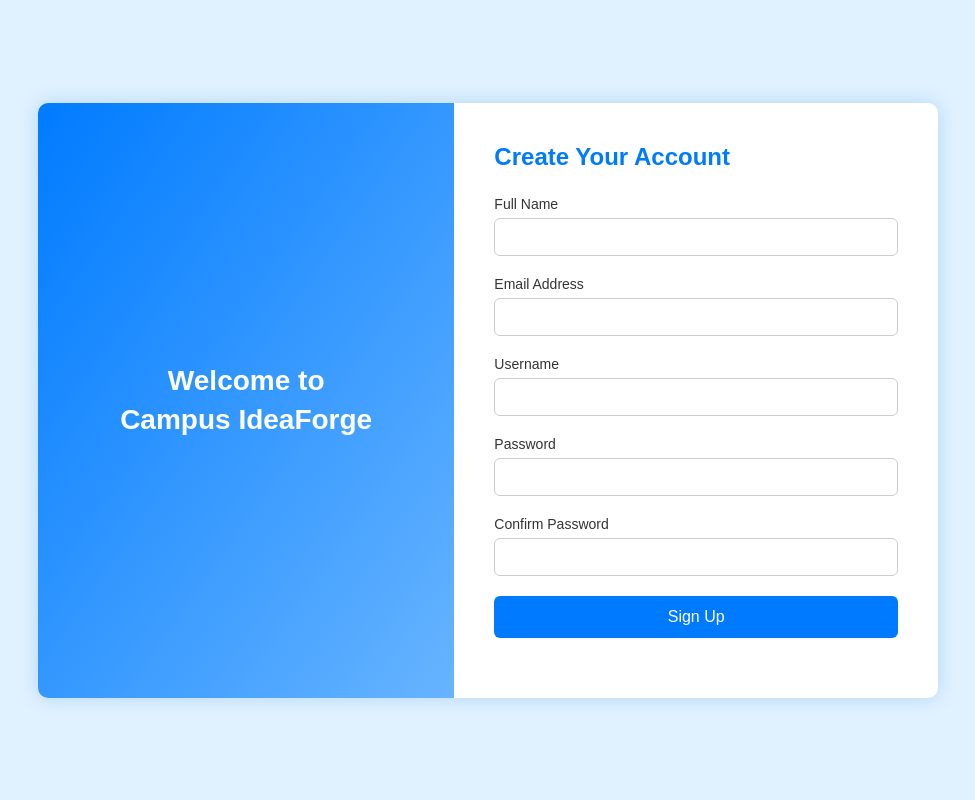
After one commit to Unknown-AJ/Campus-IdeaForge, a PHP site: page /pages/signup.php in a window 1280 px wide. The commit adds this page. Shown: the whole page, without its empty margins (152-1127 px from the left). Run offline with PHP 8.4, Linux system fonts and the light colour scheme; a stand-in replaces the project's code that opens the database connection.

Commit message:
Need to work with signup and login

```diff
--- /dev/null
+++ b/pages/signup.css
@@ -0,0 +1,110 @@
+* {
+  margin: 0;
+  padding: 0;
+  box-sizing: border-box;
+  font-family: Arial, sans-serif;
+}
+
+body {
+  background: #e0f2ff;
+  display: flex;
+  align-items: center;
+  justify-content: center;
+  min-height: 100vh;
+}
+
+.container {
+  display: flex;
+  flex-direction: row;
+  width: 900px;
+  background: white;
+  border-radius: 10px;
+  box-shadow: 0 0 20px rgba(0, 100, 200, 0.2);
+  overflow: hidden;
+  max-width: 95%;
+}
+
+.left-section {
+  background: linear-gradient(to bottom right, #007BFF, #67b4ff);
+  color: white;
+  flex: 1;
+  display: flex;
+  align-items: center;
+  justify-content: center;
+  padding: 40px;
+  text-align: center;
+}
+
+.left-section h2 {
+  font-size: 28px;
+  line-height: 1.4;
+}
+
+.right-section {
+  flex: 1.2;
+  padding: 40px;
+}
+
+.right-section h3 {
+  margin-bottom: 25px;
+  color: #007BFF;
+  font-size: 24px;
+}
+
+.form-group {
+  margin-bottom: 20px;
+}
+
+.form-group label {
+  display: block;
+  font-size: 14px;
+  margin-bottom: 6px;
+  color: #333;
+}
+
+.form-group input {
+  width: 100%;
+  padding: 10px 12px;
+  border-radius: 6px;
+  border: 1px solid #ccc;
+  font-size: 14px;
+}
+
+.form-group input:focus {
+  outline: none;
+  border-color: #007BFF;
+  box-shadow: 0 0 5px rgba(0, 123, 255, 0.3);
+}
+
+.form-group button {
+  background-color: #007BFF;
+  color: white;
+  padding: 12px;
+  width: 100%;
+  border: none;
+  border-radius: 6px;
+  font-size: 16px;
+  cursor: pointer;
+  transition: 0.3s ease;
+}
+
+.form-group button:hover {
+  background-color: #005dc1;
+}
+
+/* Responsive */
+@media (max-width: 768px) {
+  .container {
+    flex-direction: column;
+    margin: 20px;
+  }
+
+  .left-section, .right-section {
+    padding: 30px 20px;
+  }
+
+  .left-section {
+    justify-content: center;
+    align-items: center;
+  }
+}
--- /dev/null
+++ b/pages/signup.php
@@ -0,0 +1,68 @@
+<!DOCTYPE html>
+<html lang="en">
+<head>
+  <meta charset="UTF-8" />
+  <meta name="viewport" content="width=device-width, initial-scale=1.0"/>
+  <title>Sign Up - Campus IdeaForge</title>
+  <link rel="stylesheet" href="signup.css" />
+</head>
+<body>
+
+  <div class="container">
+    <div class="left-section">
+      <h2>Welcome to <br> Campus IdeaForge</h2>
+    </div>
+
+    <div class="right-section">
+      <h3>Create Your Account</h3>
+      <form action="signup.php" method="POST" onsubmit="return validateForm()">
+        <div class="form-group">
+          <label for="name">Full Name</label>
+          <input type="text" id="name" name="name" required />
+        </div>
+        <div class="form-group">
+          <label for="email">Email Address</label>
+          <input type="email" id="email" name="email" required />
+        </div>
+        <div class="form-group">
+          <label for="username">Username</label>
+          <input type="text" id="username" name="username" required />
+        </div>
+        <div class="form-group">
+          <label for="password">Password</label>
+          <input type="password" id="password" name="password" required />
+        </div>
+        <div class="form-group">
+          <label for="confirm">Confirm Password</label>
+          <input type="password" id="confirm" name="confirm" required />
+        </div>
+        <div class="form-group">
+          <button type="submit">Sign Up</button>
+        </div>
+      </form>
+    </div>
+  </div>
+
+  <script>
+    function validateForm() {
+      const password = document.getElementById('password').value;
+      const confirm = document.getElementById('confirm').value;
+
+      const strongPassword = /^(?=.*[A-Z])(?=.*\d)(?=.*[@$!%*?&])[A-Za-z\d@$!%*?&]{8,}$/;
+
+      if (!strongPassword.test(password)) {
+        alert("Password must be at least 8 characters long, include an uppercase letter, a number, and a special character.");
+        return false;
+      }
+
+      if (password !== confirm) {
+        alert("Passwords do not match.");
+        return false;
+      }
+
+      return true;
+    }
+  </script>
+
+</body>
+</html>
```
Also changed, not shown: Includes/navbar.php (+32 -4 lines), index.php (+7 -7 lines), pages/login.php (added, +124 -0 lines), pages/projects.php (+20 -20 lines).
